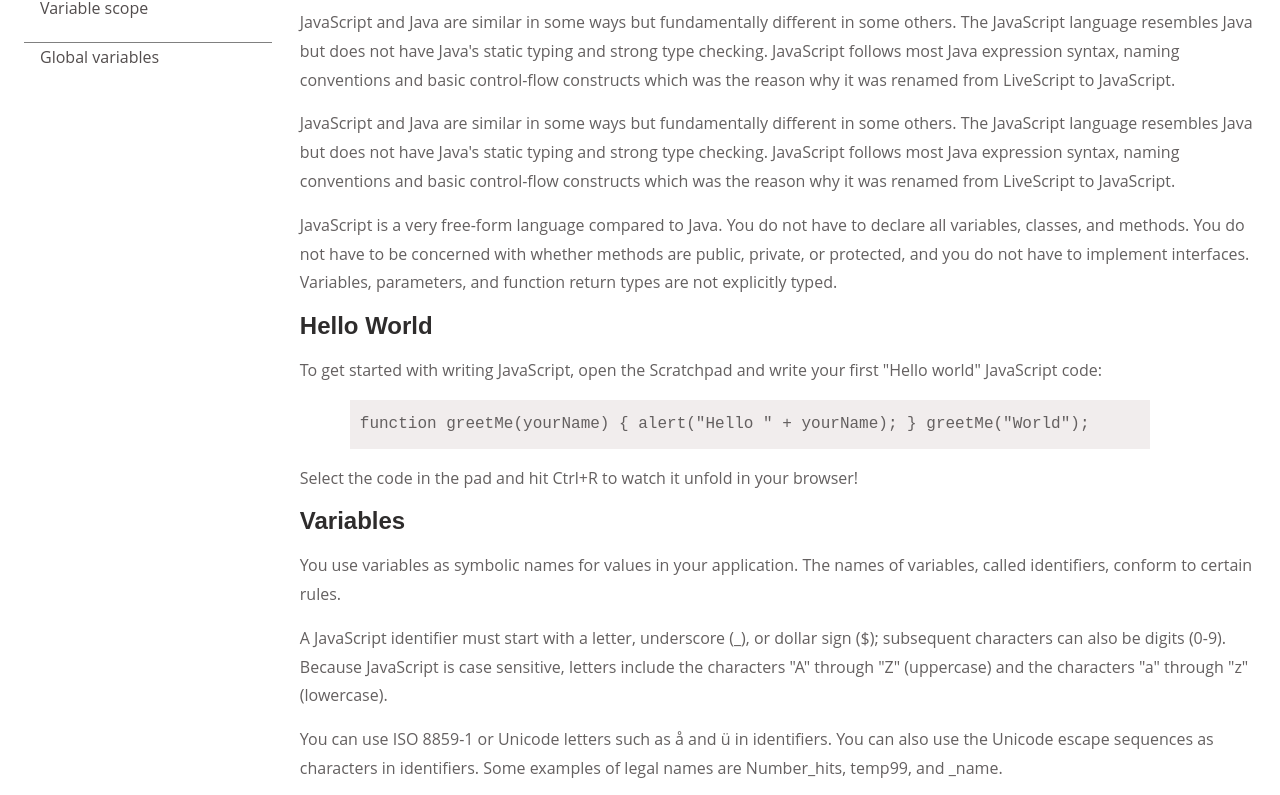
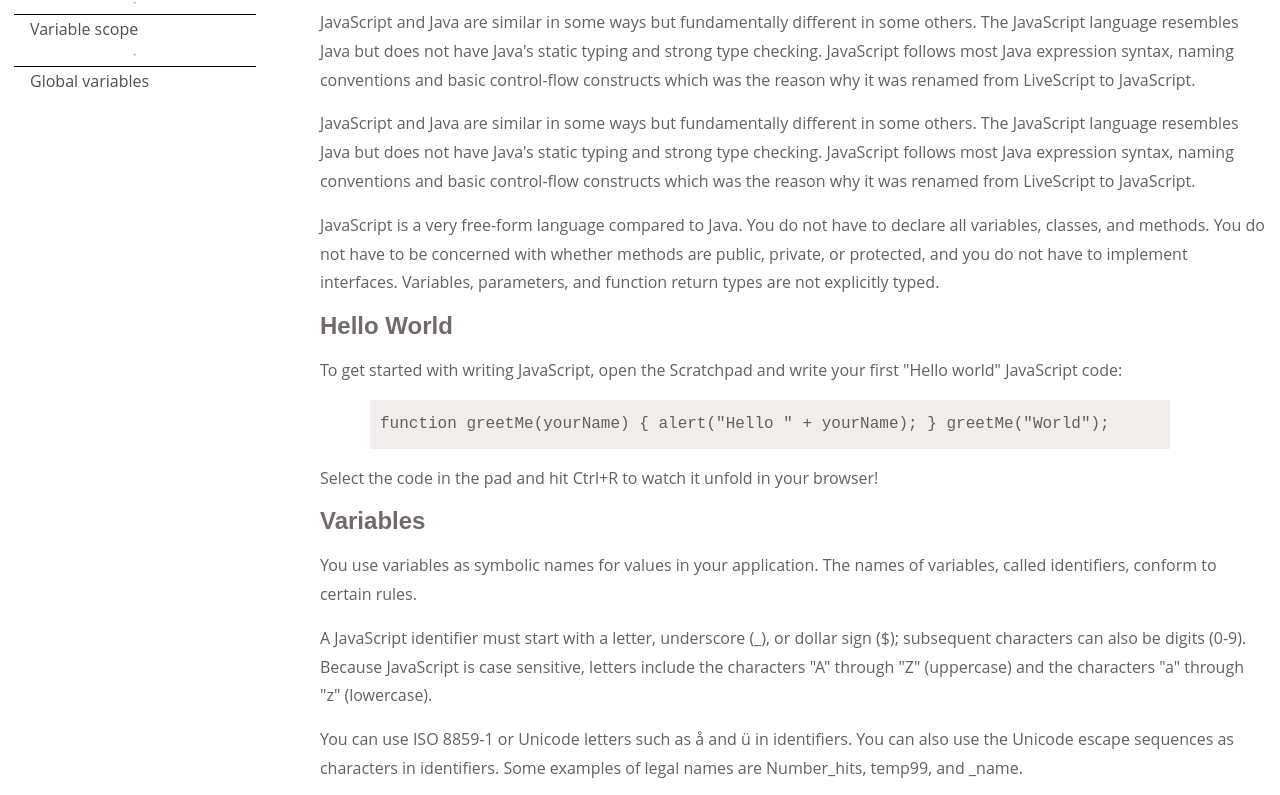
Before and after one commit to daniellamberti/Bulding-a-technical-documentation-page, a plain HTML site: page index.html in a window 1280 px wide. Shown: the part 391-1186 px from the top of the page. Drawn offline with Linux system fonts and the light colour scheme.

Commit message:
second commit

```diff
--- a/index.html
+++ b/index.html
@@ -6,8 +6,8 @@
     <meta name="viewport" content="width=device-with" scale=1.0"/>
     <title>Building a Technical Documentation Page</title>
   </head>
-    <body>
-      <main id="main-doc">
+    <body >
+      <main id="main-doc"">
         <header id="home">
         <h1 class="main-header">Technical Documentation Page</h1>
         </header>
@@ -16,20 +16,20 @@
 
         <nav id="navbar">
           <ul class="nav-ul">
-            <header><li class="nav-header"><a href="#home">JS Documentation</a></li></header>
-
+            <header class="nav-header"> JS Documentation</header>
+            <hr>
             <li><a class="nav-link" href="#what_you_should_already_know">What you should already know</a></li>
-
+            <hr>
             <li><a class="nav-link" href="#JavaScript_and_Java">JavaScript and Java</a></li>
-
+            <hr>
             <li><a class="nav-link" href="#Hello_World">Hello World</a></li>
-
+            <hr>
             <li><a class="nav-link" href="#Variables">Variables</a></li>
-
+            <hr>
             <li><a class="nav-link" href="#Declaring_variables">Declaring variables</a></li>
-
+            <hr>
             <li><a class="nav-link" href="#Variable_scope">Variable scope</a></li>
-
+            <hr>
             <li><a class="nav-link" href="#Global_variables">Global variables</a></li>
           </ul>
         </nav>
@@ -125,6 +125,7 @@
             <p>Global variables are in fact properties of the global object. In web pages the global object is window, so you can set and access global variables using the window.variable syntax.</p>
             <p>Consequently, you can access global variables declared in one window or frame from another window or frame by specifying the window or frame name. For example, if a variable called phoneNumber is declared in a document, you can refer to this variable from an iframe as parent.phoneNumber.</p>
           </section>
+          <p class="back-home"><a href="#home">Back Home</a></p>
         </div>
       </div>
     </main>
--- a/styles.css
+++ b/styles.css
@@ -12,7 +12,7 @@
   }
 
   h1 {
-    color: rgb(46, 44, 44);
+    color: rgb(114, 106, 106);
     text-align: center;
     margin-top: 30px;
     margin-bottom: 20px;
@@ -20,37 +20,44 @@
   }
 
   h2 {
-    color: rgb(46, 44, 44);
+    color: rgb(114, 106, 106);
     font-family: Arial;
   }
 
-  .div-container {
+  /*.div-container {
     display: flex;
     flex-direction: row;
     justify-content: space-evenly;
     gap: 5px;
-  }
+  }*/
 
   #navbar {
-    width: 750px;
-    padding: 20px;
+    position: fixed;
+    float: left;
+    width: 270px;
+    padding: 10px;
     font-size: 18px;
   }
 
+  .section-div {
+    float: right;
+    width: 960px;
+  }
+
   .nav-ul {
-    width: 20%;
+    display: flex;
+    flex-direction: column;
+    align-items: center;
+    justify-content: center;
+    width: 100%;
     list-style-type: none;
     padding: 4px;
-    position: fixed;
-    top: 0;
-    bottom: 0;
-    margin-top: 32px;
-    overflow: scroll;
+    margin-top: -16px;
 
   }
 
   .nav-ul a {
-    width: auto;
+    width: 100%;
     height: 25px;
     text-decoration: none;
     color: rgb(82, 77, 77);
@@ -59,12 +66,14 @@
 
   .nav-ul li {
     width: 100%;
-    margin: 20px 0;
+    margin: 10px 0;
     font-size: 16px;
-    border-top: 1px solid grey;
+    border-top: 1px solid black;
+
+
   }
 
-  .nav-header li a {
+  .nav-header li {
     font-size: 18px;
     border: none;
   }
@@ -107,3 +116,16 @@
     #navbar a {font-size: 18px;}
     }
   }
+
+  hr {
+    color: black;
+
+  }
+
+  .first-nav-li {
+    border: none;
+  }
+
+  .back-home {
+    text-align: center;
+  }
```
